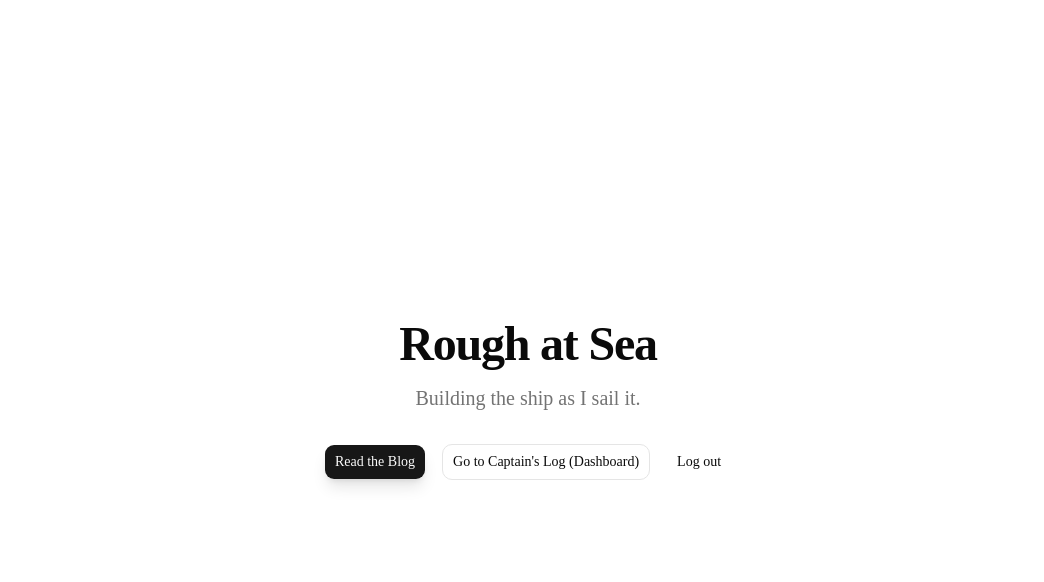
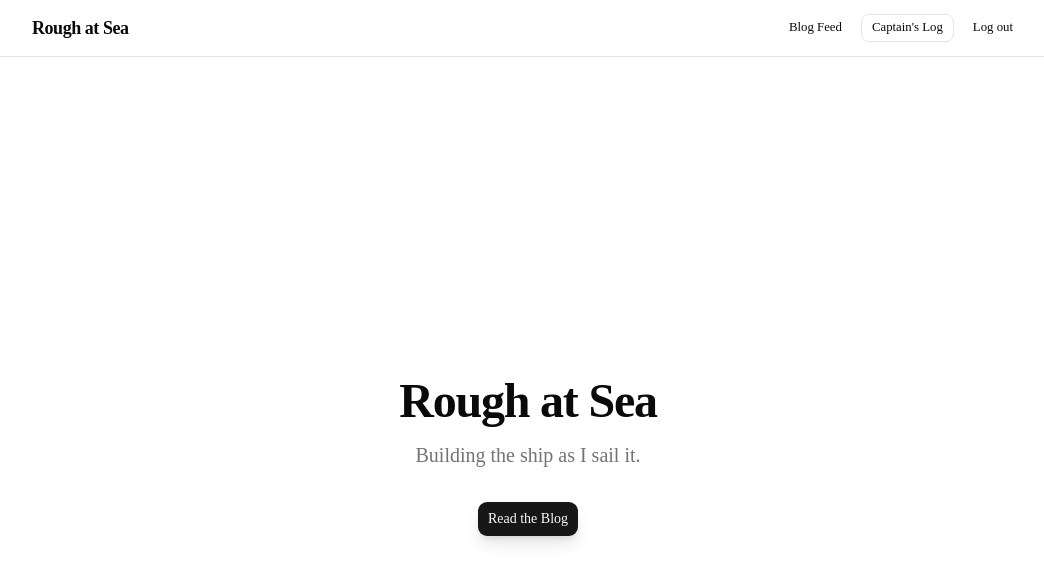
Before and after one commit to roughatsea/roughatseablog, a Next.js app: page / in a window 1280 px wide. Shown: the top 582 px of the page, without its empty margins (112-1156 px from the left). Built offline with nearby package versions, Linux system fonts and the light colour scheme; no server answers; sample sign-in values are in the browser's storage.

Commit message:
create global nav bar with login and logout buttons instead of hard coding into individual pages

```diff
--- a/src/app/blog/page.tsx
+++ b/src/app/blog/page.tsx
@@ -1,13 +1,9 @@
 import Link from "next/link";
 import { getPublishedPosts } from "@/features/posts/queries";
 import { Calendar, ArrowRight, BookOpen } from "lucide-react";
-import { getServerSession } from "next-auth";
-import { authOptions } from "@/lib/auth";
-import { Button } from "@/components/ui/button";
 
 export default async function BlogFeedPage() {
     const posts = await getPublishedPosts();
-    const session = await getServerSession(authOptions);
 
     return (
         <main className="container mx-auto py-12 px-4 max-w-4xl min-h-screen">
@@ -25,20 +21,6 @@ export default async function BlogFeedPage() {
                         A chronicle of build logs, hopeposts, and late-night architectural notes. Documenting the struggle sessions as we sail.
                     </p>
                 </div>
-                {session && (
-                    <div className="flex items-center gap-2 pt-2">
-                        <Link href="/dashboard">
-                            <Button variant="outline" size="sm" className="shadow-sm">
-                                Dashboard
-                            </Button>
-                        </Link>
-                        <Link href="/api/auth/signout">
-                            <Button variant="ghost" size="sm">
-                                Log out
-                            </Button>
-                        </Link>
-                    </div>
-                )}
             </div>
 
             {/* Posts Feed */}
--- a/src/app/dashboard/page.tsx
+++ b/src/app/dashboard/page.tsx
@@ -30,11 +30,6 @@ export default async function DashboardPage() {
                     </p>
                 </div>
                 <div className="flex items-center gap-4">
-                    <Link href="/api/auth/signout">
-                        <Button variant="ghost" className="shadow-sm">
-                            Log out
-                        </Button>
-                    </Link>
                     <Link href="/dashboard/new">
                         <Button className="shadow-lg hover:shadow-indigo-500/20 transition-all flex items-center gap-2">
                             <Plus className="h-4 w-4" />
--- a/src/app/layout.tsx
+++ b/src/app/layout.tsx
@@ -18,6 +18,8 @@ export const metadata: Metadata = {
   description: "Generated by create next app",
 };
 
+import { Navbar } from "@/components/layout/Navbar";
+
 export default function RootLayout({
   children,
 }: Readonly<{
@@ -28,7 +30,11 @@ export default function RootLayout({
       lang="en"
       className={`${geistSans.variable} ${geistMono.variable} h-full antialiased`}
     >
-      <body className="min-h-full flex flex-col">{children}
+      <body className="min-h-full flex flex-col">
+        <Navbar />
+        <div className="flex-1">
+          {children}
+        </div>
         <Toaster />
       </body>
     </html>
--- a/src/app/page.tsx
+++ b/src/app/page.tsx
@@ -1,11 +1,7 @@
 import Link from "next/link";
-import { getServerSession } from "next-auth";
-import { authOptions } from "@/lib/auth";
 import { Button } from "@/components/ui/button";
 
 export default async function Home() {
-  // Check if you are currently logged in
-  const session = await getServerSession(authOptions);
 
   return (
     <main className="flex min-h-screen flex-col items-center justify-center p-24 text-center">
@@ -20,28 +16,6 @@ export default async function Home() {
             Read the Blog
           </Button>
         </Link>
-        {session ? (
-          // If logged in, show the dashboard button and a logout button
-          <>
-            <Link href="/dashboard">
-              <Button size="lg" variant="outline" className="w-full sm:w-auto">
-                Go to Captain&apos;s Log (Dashboard)
-              </Button>
-            </Link>
-            <Link href="/api/auth/signout">
-              <Button size="lg" variant="ghost" className="w-full sm:w-auto">
-                Log out
-              </Button>
-            </Link>
-          </>
-        ) : (
-          // If logged out, show the login button
-          <Link href="/api/auth/signin">
-            <Button size="lg" variant="outline" className="w-full sm:w-auto">
-              Login to Write
-            </Button>
-          </Link>
-        )}
       </div>
     </main>
   );
--- /dev/null
+++ b/src/components/layout/Navbar.tsx
@@ -0,0 +1,44 @@
+import Link from "next/link";
+import { getServerSession } from "next-auth";
+import { authOptions } from "@/lib/auth";
+import { Button } from "@/components/ui/button";
+
+export async function Navbar() {
+  const session = await getServerSession(authOptions);
+
+  return (
+    <nav className="border-b border-border bg-background/95 backdrop-blur supports-[backdrop-filter]:bg-background/60 sticky top-0 z-50">
+      <div className="container mx-auto max-w-5xl px-4 h-14 flex items-center justify-between">
+        <Link href="/" className="font-bold tracking-tight text-lg hover:text-indigo-500 transition-colors">
+          Rough at Sea
+        </Link>
+
+        <div className="flex items-center gap-2">
+          <Link href="/blog">
+             <Button variant="ghost" size="sm">Blog Feed</Button>
+          </Link>
+          {session ? (
+            <>
+              <Link href="/dashboard">
+                <Button variant="outline" size="sm">
+                  Captain's Log
+                </Button>
+              </Link>
+              <Link href="/api/auth/signout">
+                <Button variant="ghost" size="sm">
+                  Log out
+                </Button>
+              </Link>
+            </>
+          ) : (
+            <Link href="/api/auth/signin">
+              <Button variant="ghost" size="sm">
+                Login
+              </Button>
+            </Link>
+          )}
+        </div>
+      </div>
+    </nav>
+  );
+}
```
